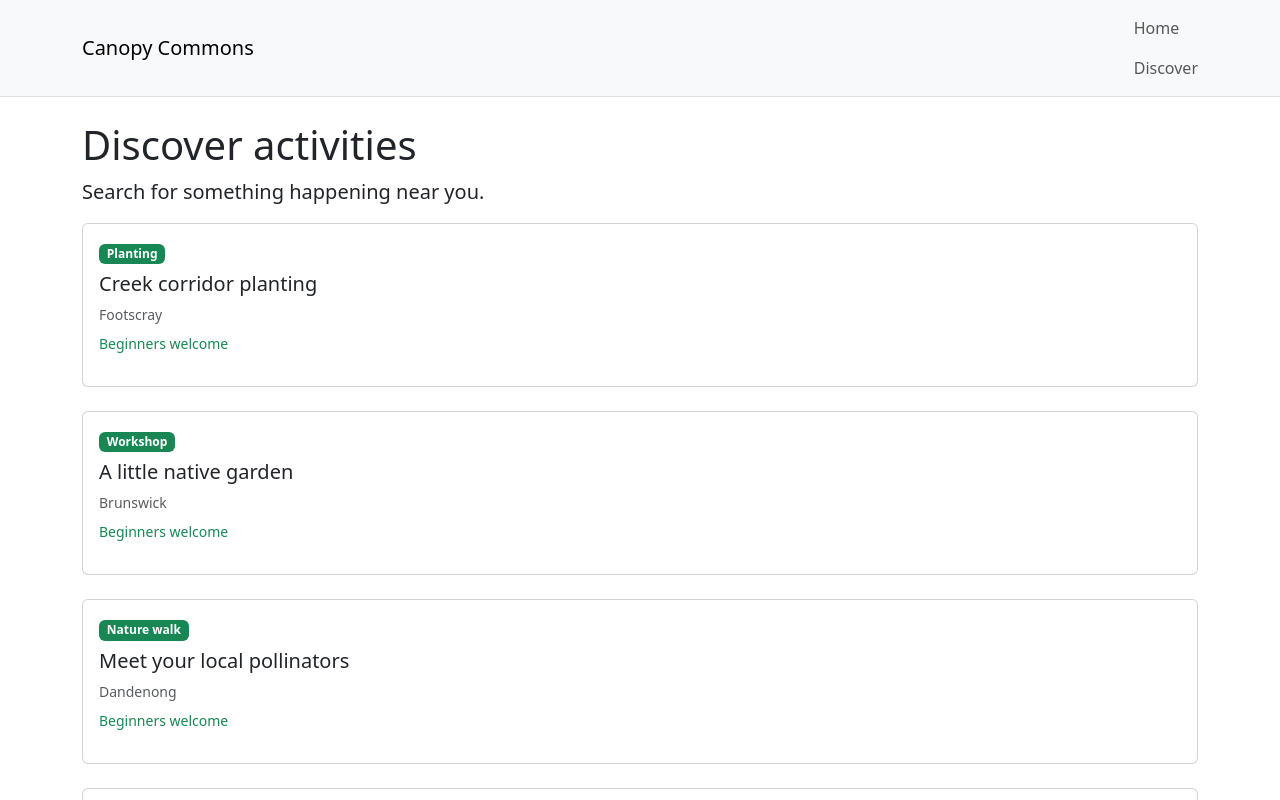
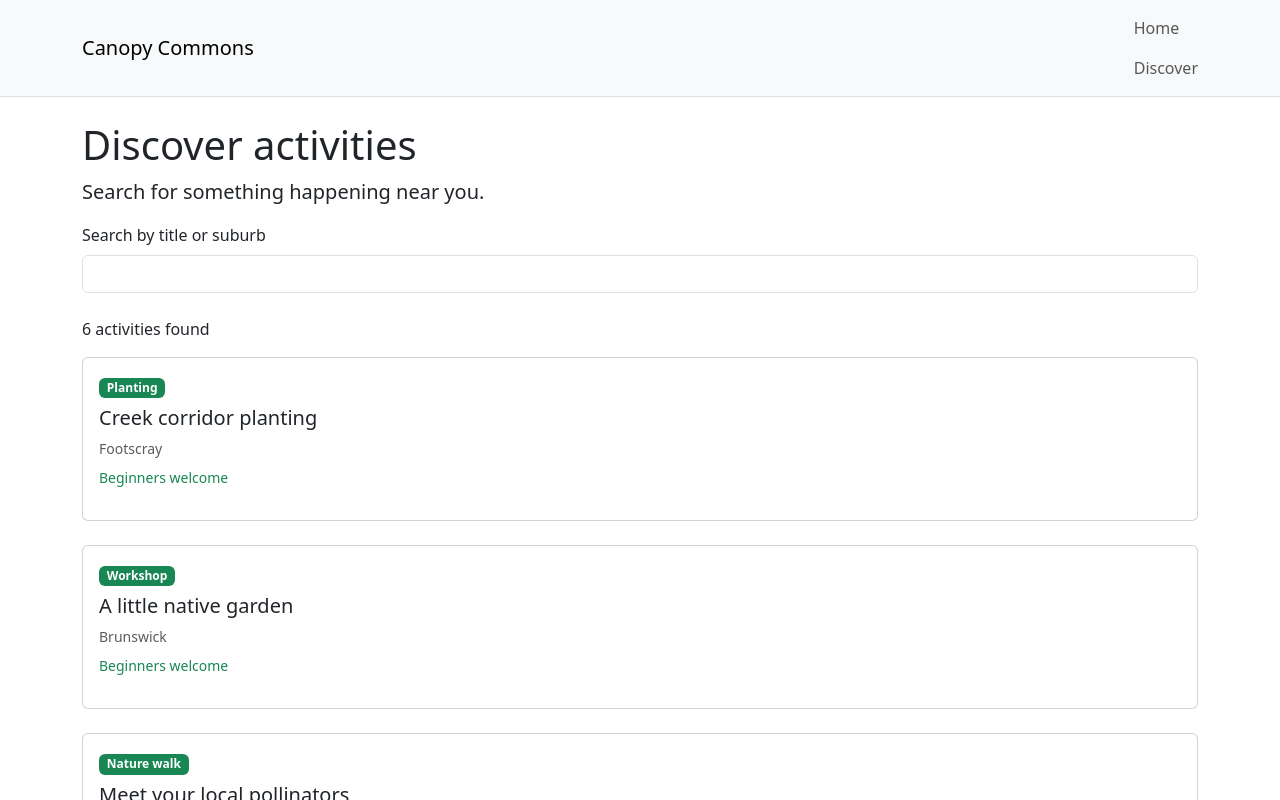
Before and after one commit to pseudo-overlord/canopy-commons-5032, a Vue app in the folder a2/: page /discover in a window 1280 px wide. Shown: the top 800 px of the page. Built offline with nearby package versions, Linux system fonts and the light colour scheme.

Commit message:
feat(a2): search activities by title and suburb
Bind a search box with v-model and filter with a computed property. Ignores case and extra spaces.

```diff
--- a/a2/src/views/DiscoverView.vue
+++ b/a2/src/views/DiscoverView.vue
@@ -1,9 +1,17 @@
 <script setup>
-import { onMounted } from "vue";
+import { computed, onMounted, ref } from "vue";
 import OpportunityCard from "../components/OpportunityCard.vue";
 import { useOpportunities } from "../composables/useOpportunities.js";
 
 const { opportunities, loadOpportunities } = useOpportunities();
+const search = ref("");
+
+const filtered = computed(() =>
+  opportunities.value.filter((item) => {
+    const text = (item.title + " " + item.suburb).toLowerCase();
+    return text.includes(search.value.trim().toLowerCase());
+  }),
+);
 
 onMounted(loadOpportunities);
 </script>
@@ -12,8 +20,15 @@ onMounted(loadOpportunities);
   <h1>Discover activities</h1>
   <p class="lead">Search for something happening near you.</p>
 
+  <div class="mb-4">
+    <label for="search" class="form-label">Search by title or suburb</label>
+    <input id="search" v-model="search" type="search" class="form-control" />
+  </div>
+
+  <p>{{ filtered.length }} {{ filtered.length === 1 ? "activity" : "activities" }} found</p>
+
   <div class="row g-4">
-    <div v-for="item in opportunities" :key="item.id" class="col-12">
+    <div v-for="item in filtered" :key="item.id" class="col-12">
       <OpportunityCard :opportunity="item" />
     </div>
   </div>
```
